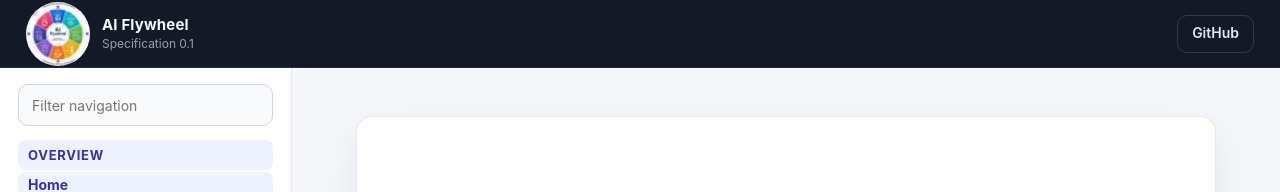
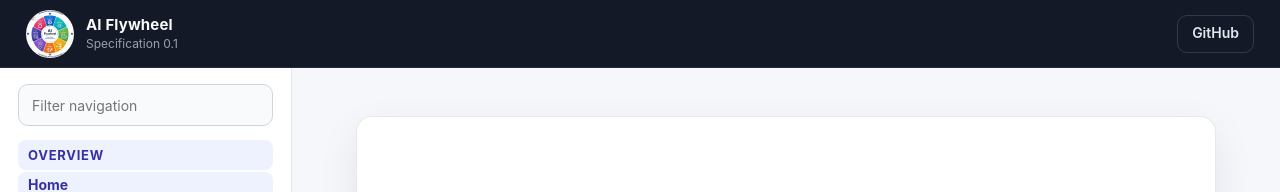
Before and after one commit to infoconex/ai-flywheel, a Jekyll site: the page built from index.md, in a window 1280 px wide. Shown: the top 192 px of the page. Built offline with Jekyll 4.4.1, drawn with Linux system fonts in a browser that asks for light colours.

Commit message:
Reduce header logo size to 48px

```diff
--- a/assets/css/header.css
+++ b/assets/css/header.css
@@ -1,9 +1,9 @@
 .brand__logo {
   display: grid;
   place-items: center;
-  width: 64px;
-  height: 64px;
-  flex: 0 0 64px;
+  width: 48px;
+  height: 48px;
+  flex: 0 0 48px;
   overflow: hidden;
   border-radius: 50%;
   background: #ffffff;
@@ -11,10 +11,10 @@
 
 .brand__logo img {
   display: block;
-  width: 64px;
-  height: 64px;
-  max-width: 64px;
-  max-height: 64px;
+  width: 48px;
+  height: 48px;
+  max-width: 48px;
+  max-height: 48px;
   margin: 0;
   object-fit: cover;
 }
@@ -22,13 +22,13 @@
 @media (max-width: 640px) {
   .brand__logo,
   .brand__logo img {
-    width: 48px;
-    height: 48px;
-    max-width: 48px;
-    max-height: 48px;
+    width: 40px;
+    height: 40px;
+    max-width: 40px;
+    max-height: 40px;
   }
 
   .brand__logo {
-    flex-basis: 48px;
+    flex-basis: 40px;
   }
 }
```
